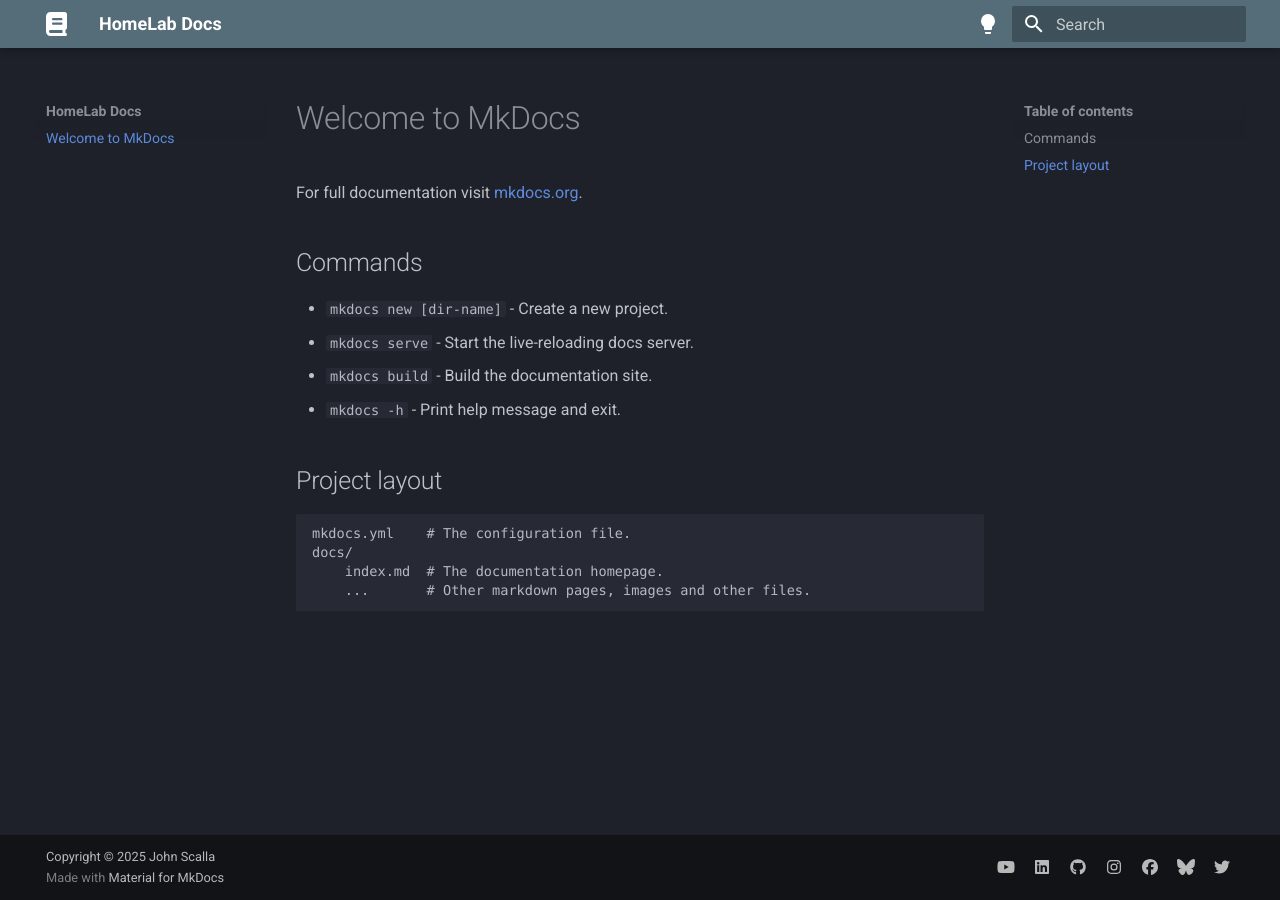
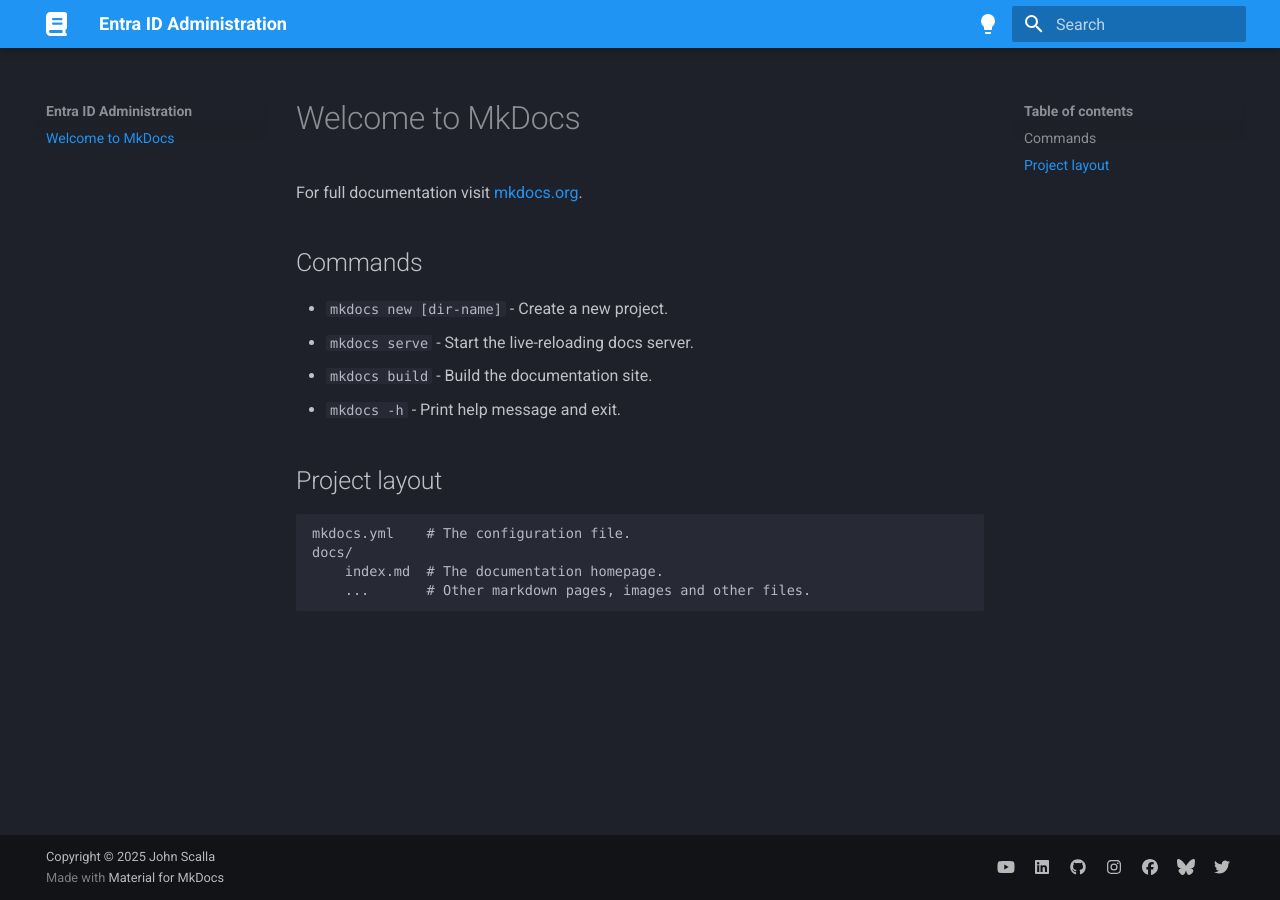
Before and after one commit to JohnScalla/entra-id, an MkDocs documentation site: the page built from docs/index.md, in a window 1280 px wide. Built offline with MkDocs 1.6.1 and Material for MkDocs 9.7.7, drawn with Linux system fonts in a browser that asks for light colours; some web fonts are replaced.

Commit message:
Update site metadata

```diff
--- a/mkdocs.yml
+++ b/mkdocs.yml
@@ -1,5 +1,5 @@
-site_name: HomeLab Docs
-site_description: Documentation for my HomeLab projects
+site_name: Entra ID Administration
+site_description: Documentation for my Entra ID administration projects
 site_author: John Scalla
 theme:
   name: material
@@ -16,8 +16,8 @@ theme:
       toggle:
         icon: material/lightbulb
         name: Dark mode
-      primary: blue grey
-      accent: deep purple
+      primary: blue
+      accent: deep orange
     # Light Mode
     - scheme: default
       toggle:
```
